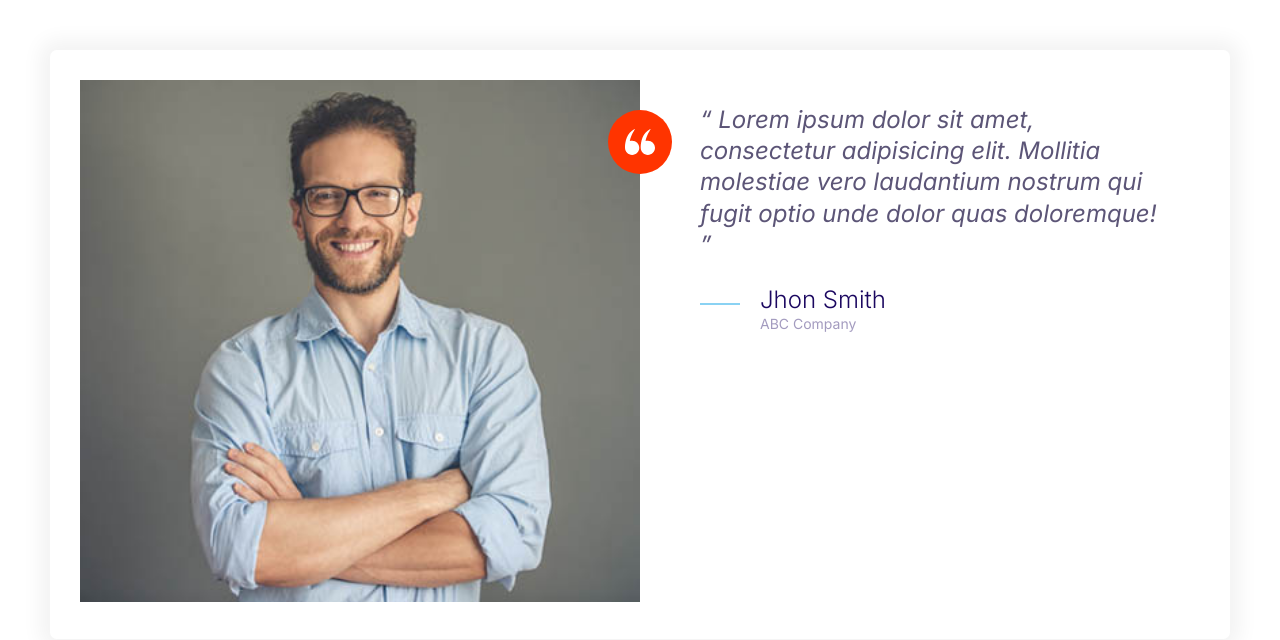
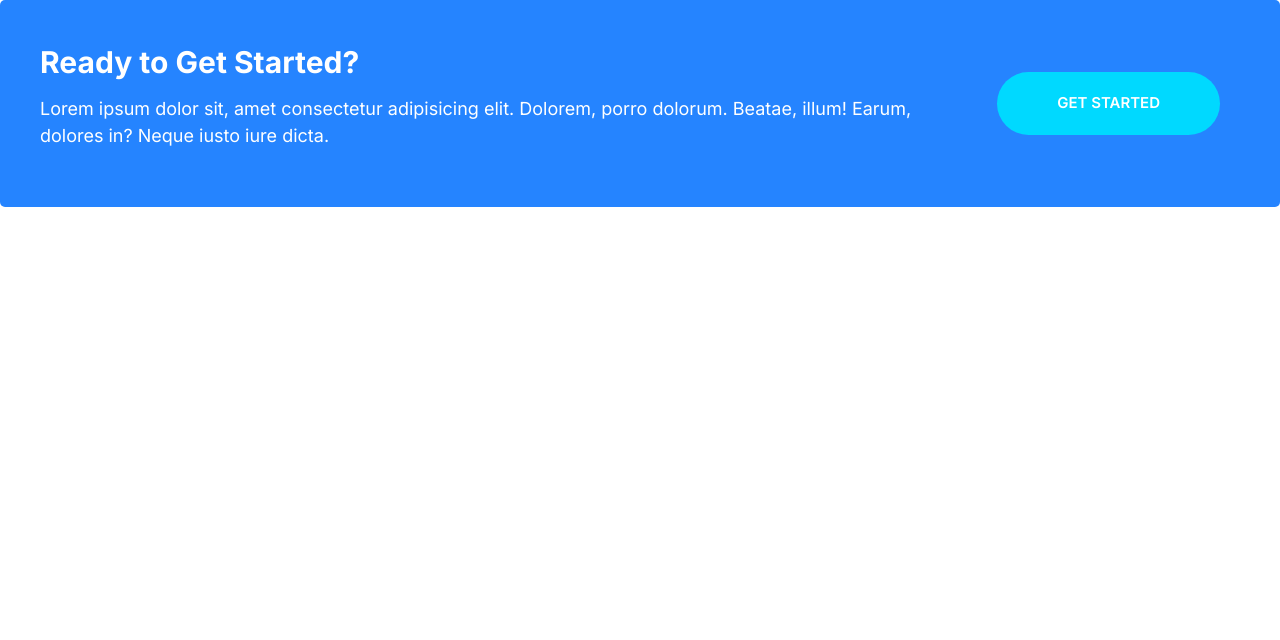
Before and after one commit to mohithog/codify, a plain HTML site: page index.html in a window 1280 px wide. Drawn offline with Linux system fonts and the light colour scheme.

Commit message:
build a callout component

```diff
--- a/css/styles.css
+++ b/css/styles.css
@@ -204,6 +204,10 @@ a{
 .btn--block{
     width: 100%;
     display: inline-block;
+}
+.btn--stretched{
+    padding-left: 6rem;
+    padding-right: 6rem;
 }
 .btn--outline{
     background: #fff;
@@ -434,3 +438,40 @@ input{
         margin-left: 6rem;
     }
 }
+
+/*   Callouts   */
+.callout{
+    padding: 4rem;
+    border-radius: 5px;
+}
+.callout--primary{
+    background: var(--color-primary);
+    color: #fff;
+}
+.callout__heading{
+    color: #fff;
+    margin-top: 0;
+    font-size: 3rem;
+}
+.callout .btn{
+    justify-self: center;
+    align-self: center;
+    color: #fff;
+}
+.callout__content{
+    text-align: center;
+}
+
+@media screen and (min-width: 768px) {
+    .callout .grid--1x2{
+        grid-template-columns: 1fr  auto;
+    }
+    .callout__content{
+        text-align: left;
+        width: auto;
+    }
+    .callout .btn{
+        justify-self: start;
+        margin: 0 2rem;
+    }
+}
--- a/index.html
+++ b/index.html
@@ -13,39 +13,18 @@
     <link rel="stylesheet" href="css/normalize.css" />
     <link rel="stylesheet" href="css/styles.css" />
   </head>
-  <body style="padding: 5rem">
-    <div class="card testimonial">
+  <body>
+    <div class="callout callout--primary">
       <div class="grid grid--1x2">
-        <div class="testimonial__image">
-          <img
-            src="images/testimonial.jpg"
-            alt="A Happy, Smiling Customer"
-          />
-          <span class="icon-container icon-container--accent">
-            <svg class="icon icon--white icon--small">
-              <use xlink:href="images/sprite.svg#quotes"></use>
-            </svg>
-          </span>
+        <div class="callout__content">
+          <h2 class="callout__heading">Ready to Get Started?</h2>
+          <p>
+            Lorem ipsum dolor sit, amet consectetur adipisicing elit. Dolorem,
+            porro dolorum. Beatae, illum! Earum, dolores in? Neque iusto iure
+            dicta.
+          </p>
         </div>
-        <blockquote class="quote">
-          <p class="quote__text">
-            Lorem ipsum dolor sit amet, consectetur adipisicing elit. Mollitia molestiae
-            vero laudantium nostrum qui fugit optio unde dolor quas doloremque!
-          </p>
-          <footer>
-            <div class="media">
-              <div class="media__image">
-                <svg class="icon icon--primary quote__line">
-                  <use xlink:href="images/sprite.svg#line"></use>
-                </svg>
-              </div>
-              <div class="media__body">
-                <h3 class="media__title quote__author">Jhon Smith</h3>
-                <p class="quote__organization">ABC Company</p>
-              </div>
-            </div>
-          </footer>
-        </blockquote>
+        <a href="#" class="btn btn--secondary btn--stretched">get started</a>
       </div>
     </div>
   </body>
```
Also changed, not shown: components/callout.html (added, +13 -0 lines).
